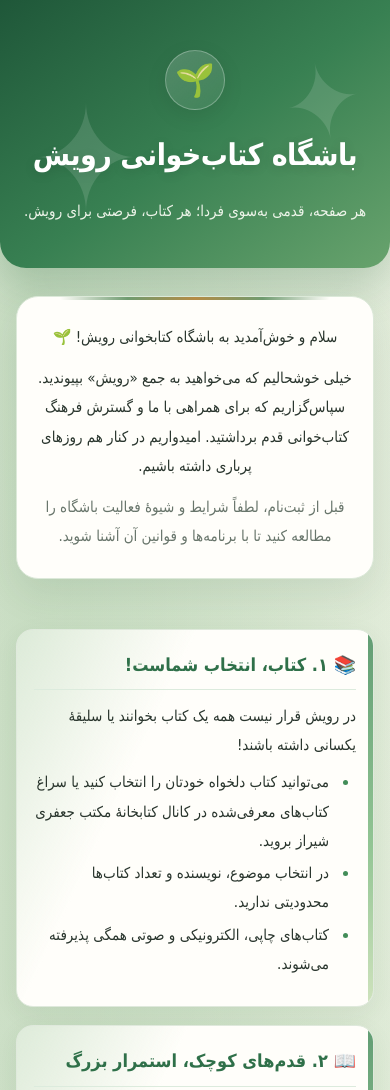
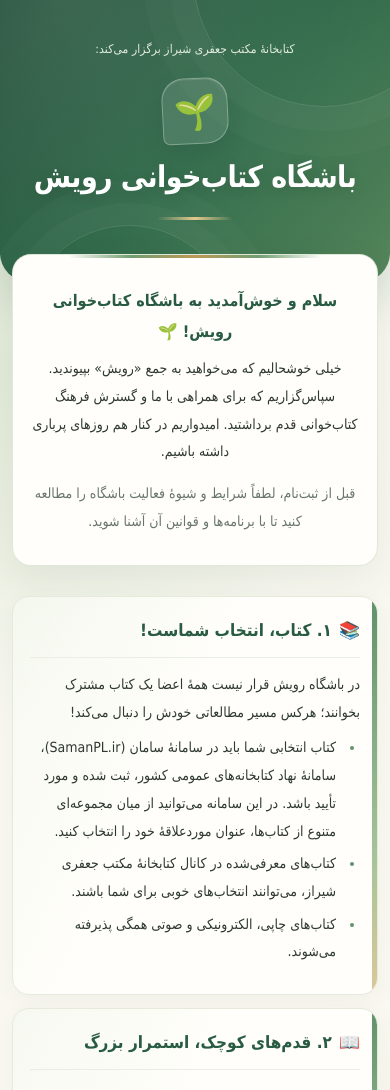
Before and after one commit to rooyesh7138/royesh-bookclub, a plain HTML site: page index.html in a window 390 px wide. Shown: the top 1090 px of the page. Drawn offline with Linux system fonts and the light colour scheme.

Commit message:
Add files via upload

```diff
--- a/index.html
+++ b/index.html
@@ -3,199 +3,247 @@
 <head>
   <meta charset="utf-8">
   <meta name="viewport" content="width=device-width, initial-scale=1">
-  <meta name="theme-color" content="#315c45">
-  <meta name="description" content="راهنمای عضویت و آشنایی با باشگاه کتاب‌خوانی رویش">
-  <title>باشگاه کتاب‌خوانی رویش</title>
+  <meta name="theme-color" content="#285b42">
+  <meta name="description" content="شرایط و شیوهٔ عضویت در باشگاه کتاب‌خوانی رویش">
+  <title>باشگاه کتاب‌خوانی رویش | آیین‌نامه عضویت</title>
   <style>
     :root {
-      --green: #2f7049;
-      --green-dark: #205438;
-      --green-soft: #e4f1e5;
-      --cream: #faf8f1;
+      --forest: #285b42;
+      --forest-deep: #1d4632;
+      --leaf: #6f9e70;
+      --leaf-light: #e8f0e5;
+      --mint: #f1f6ed;
+      --cream: #fbf9f2;
       --paper: #fffefa;
-      --ink: #29352d;
-      --muted: #68756b;
-      --line: #dfe9dc;
-      --gold: #b58b45;
-      --shadow: 0 14px 38px rgba(38, 82, 51, .10);
+      --ink: #2e3931;
+      --muted: #69766c;
+      --line: #e5eadd;
+      --gold: #bd9857;
+      --shadow: 0 14px 38px rgba(36, 73, 48, .075);
     }
     * { box-sizing: border-box; }
     html { scroll-behavior: smooth; }
-    ::selection { background: #d8e7d6; color: var(--green-dark); }
     body {
       margin: 0;
+      color: var(--ink);
       background:
-        radial-gradient(ellipse at 8% 5%, rgba(133, 184, 133, .38), transparent 26rem),
-        radial-gradient(ellipse at 94% 42%, rgba(188, 220, 183, .31), transparent 28rem),
-        radial-gradient(ellipse at 50% 100%, rgba(155, 197, 145, .23), transparent 31rem),
-        var(--cream);
-      color: var(--ink);
+        radial-gradient(circle at 5% 9%, rgba(169, 199, 157, .28), transparent 23rem),
+        radial-gradient(circle at 96% 34%, rgba(213, 225, 195, .32), transparent 25rem),
+        linear-gradient(180deg, #f7f7ee 0%, var(--cream) 38%, #f7f8f1 100%);
       font-family: Tahoma, "Segoe UI", Arial, sans-serif;
-      line-height: 2;
       font-size: 16px;
+      line-height: 2.05;
     }
-    .wrap { width: min(900px, calc(100% - 32px)); margin: 0 auto; }
-    header {
-      padding: 72px 20px 60px;
+    .hero {
+      position: relative;
+      overflow: hidden;
+      padding: 48px 20px 76px;
       text-align: center;
       color: #fff;
-      background: linear-gradient(145deg, #1f5739, #388052 52%, #68a36d);
-      border-radius: 0 0 38px 38px;
-      position: relative;
-      overflow: hidden;
-      box-shadow: 0 18px 42px rgba(36, 91, 55, .22);
+      background:
+        radial-gradient(ellipse at 15% 0%, rgba(255,255,255,.12), transparent 24rem),
+        linear-gradient(132deg, #1e4b35 0%, #2d6847 52%, #56865b 100%);
+      border-radius: 0 0 42px 42px;
+      box-shadow: 0 18px 44px rgba(31, 76, 50, .18);
     }
-    header::before, header::after {
-      content: "✦";
-      position: absolute;
-      color: rgba(255,255,255,.13);
-      font-size: 104px;
-      pointer-events: none;
-    }
-    header::before { top: 2px; right: 7%; transform: rotate(-12deg); }
-    header::after { bottom: -34px; left: 8%; font-size: 145px; }
-    .brand-mark {
-      display: inline-grid;
-      place-items: center;
-      width: 68px;
-      height: 68px;
-      margin-bottom: 8px;
-      border: 1px solid rgba(255,255,255,.28);
-      border-radius: 50%;
-      background: linear-gradient(145deg, rgba(255,255,255,.18), rgba(255,255,255,.06));
-      font-size: 36px;
-      line-height: 1.4;
-      box-shadow: 0 6px 22px rgba(0,0,0,.08);
-    }
-    h1 { margin: 8px 0 2px; font-size: clamp(30px, 6vw, 46px); letter-spacing: -.5px; text-shadow: 0 2px 12px rgba(0,0,0,.12); }
-    .slogan { margin: 12px auto 0; max-width: 620px; color: #edf4e9; font-size: clamp(15px, 3vw, 19px); }
-    .intro {
-      margin: 28px auto 0;
-      max-width: 720px;
-      background: var(--paper);
-      border: 1px solid #dce9d9;
-      border-radius: 22px;
-      padding: 26px clamp(18px, 4vw, 36px);
-      box-shadow: var(--shadow);
-      text-align: center;
-      position: relative;
-      overflow: hidden;
-    }
-    .intro::before {
+    .hero::before, .hero::after {
       content: "";
       position: absolute;
-      top: 0;
-      right: 12%;
-      left: 12%;
+      pointer-events: none;
+      border: 1px solid rgba(255,255,255,.13);
+      border-radius: 50%;
+    }
+    .hero::before {
+      width: 260px; height: 260px;
+      top: -155px; right: -65px;
+      box-shadow: 0 0 0 24px rgba(255,255,255,.025), 0 0 0 50px rgba(255,255,255,.02);
+    }
+    .hero::after {
+      width: 210px; height: 210px;
+      bottom: -155px; left: 6%;
+      box-shadow: 0 0 0 22px rgba(255,255,255,.025), 0 0 0 45px rgba(255,255,255,.02);
+    }
+    .hero-inner { position: relative; z-index: 1; }
+    .organizer {
+      margin: 0 auto 16px;
+      color: #e4eddf;
+      font-size: 14px;
+      letter-spacing: .1px;
+    }
+    .emblem {
+      width: 76px; height: 76px;
+      display: grid; place-items: center;
+      margin: 0 auto 10px;
+      border: 1px solid rgba(255,255,255,.3);
+      border-radius: 26px 26px 26px 8px;
+      background: rgba(255,255,255,.11);
+      box-shadow: inset 0 1px 0 rgba(255,255,255,.14), 0 10px 24px rgba(0,0,0,.08);
+      font-size: 39px;
+      transform: rotate(-3deg);
+    }
+    h1 {
+      margin: 9px 0 0;
+      font-size: clamp(30px, 5.5vw, 45px);
+      line-height: 1.5;
+      letter-spacing: -.6px;
+      text-shadow: 0 3px 15px rgba(0,0,0,.14);
+    }
+    .hero-rule {
+      width: 76px; height: 3px;
+      margin: 18px auto 0;
+      border-radius: 10px;
+      background: linear-gradient(90deg, transparent, #e4c98e, transparent);
+    }
+    .container { width: min(900px, calc(100% - 34px)); margin: 0 auto; }
+    .welcome {
+      position: relative;
+      margin: -34px auto 30px;
+      padding: 27px clamp(19px, 4vw, 38px);
+      max-width: 790px;
+      text-align: center;
+      background: var(--paper);
+      border: 1px solid rgba(222, 232, 216, .95);
+      border-radius: 24px;
+      box-shadow: var(--shadow);
+    }
+    .welcome::before {
+      content: "";
+      position: absolute;
+      top: 0; left: 15%; right: 15%;
       height: 3px;
       border-radius: 0 0 8px 8px;
-      background: linear-gradient(90deg, transparent, #6f9b70, #b58b45, #6f9b70, transparent);
+      background: linear-gradient(90deg, transparent, var(--leaf), var(--gold), var(--leaf), transparent);
     }
-    .intro p { margin: 0 0 12px; }
-    .intro p:last-child { margin-bottom: 0; color: var(--muted); }
-    main { padding: 32px 0 58px; }
+    .welcome p { margin: 7px 0; }
+    .welcome p:first-child { color: var(--forest); font-weight: 700; font-size: 18px; }
+    .welcome p:last-child { color: var(--muted); font-size: 14px; margin-top: 14px; }
+    main { padding: 0 0 54px; }
     .section {
-      background: var(--paper);
+      position: relative;
+      margin: 17px 0;
+      padding: 23px clamp(18px, 4vw, 34px) 24px;
+      overflow: hidden;
+      background: linear-gradient(115deg, rgba(245, 249, 241, .72), var(--paper) 42%);
       border: 1px solid var(--line);
-      border-radius: 20px;
-      padding: 23px clamp(17px, 4vw, 32px);
-      margin: 18px 0;
-      box-shadow: 0 7px 24px rgba(38, 82, 51, .065);
-      background: linear-gradient(115deg, rgba(242, 249, 240, .48), var(--paper) 34%);
-      scroll-margin-top: 20px;
-      position: relative;
-      overflow: hidden;
+      border-radius: 21px;
+      box-shadow: 0 7px 23px rgba(42, 73, 48, .045);
       transition: transform .2s ease, box-shadow .2s ease, border-color .2s ease;
     }
     .section::before {
       content: "";
       position: absolute;
-      top: 0;
-      right: 0;
+      top: 0; bottom: 0; right: 0;
       width: 5px;
-      height: 100%;
-      background: linear-gradient(180deg, #398451, #78b77b 58%, #c3dcae);
-      opacity: .8;
+      background: linear-gradient(180deg, #4e855b, #9bbd8e 65%, #d7c28d);
+      opacity: .9;
     }
     .section:hover {
       transform: translateY(-2px);
-      border-color: #bcd8bc;
-      box-shadow: 0 13px 30px rgba(38, 82, 51, .11);
+      border-color: #d2e0cf;
+      box-shadow: 0 12px 28px rgba(42, 73, 48, .075);
     }
     h2 {
-      color: var(--green);
+      display: flex;
+      align-items: center;
+      gap: 9px;
+      margin: 0 0 13px;
+      padding: 0 0 11px;
+      color: var(--forest);
       font-size: 20px;
       line-height: 1.8;
-      margin: 0 0 12px;
-      padding-bottom: 8px;
-      border-bottom: 1px solid #dcebdd;
+      border-bottom: 1px solid #e9eee4;
     }
+    h2 .heading-text { display: inline; }
     p { margin: 8px 0; }
-    ul, ol { padding-right: 24px; margin: 8px 0; }
-    li { padding-right: 3px; margin: 3px 0; }
-    .numbered { list-style: decimal; }
-    li::marker { color: #438d58; }
-    .numbered li::marker { color: var(--gold); font-weight: 700; }
-    .highlight {
-      background: linear-gradient(100deg, #eaf5e8, #e1f0e1);
-      border-right: 4px solid #4b9a61;
-      padding: 12px 16px;
+    ul, ol { margin: 8px 0; padding-right: 25px; }
+    li { padding-right: 3px; margin: 5px 0; }
+    li::marker { color: #65916a; }
+    ol li::marker { color: var(--gold); font-weight: 700; }
+    .reminder {
+      margin: 14px 0 12px;
+      padding: 9px 14px;
+      color: var(--forest-deep);
+      background: #edf4e9;
+      border-right: 3px solid #77a477;
       border-radius: 10px;
-      margin: 14px 0;
+      font-weight: 700;
     }
-    .fee {
-      color: var(--green-dark);
+    .closing {
+      margin: 26px auto 0;
+      padding: 28px clamp(18px, 4vw, 36px);
+      text-align: center;
+      color: #fff;
+      background: linear-gradient(135deg, #285b42, #477a51);
+      border-radius: 24px;
+      box-shadow: 0 14px 32px rgba(38, 84, 53, .14);
+    }
+    .closing p { margin: 7px 0; }
+    .closing .slogan {
+      margin-top: 16px;
+      color: #f3e6c8;
       font-weight: 700;
-      background: #f5f0e3;
-      border-radius: 10px;
-      padding: 2px 8px;
-      white-space: nowrap;
+      font-size: 18px;
     }
     footer {
+      padding: 22px 16px 32px;
       text-align: center;
-      padding: 26px 16px 40px;
-      color: var(--green);
+      color: var(--forest);
       font-weight: 700;
-      border-top: 1px solid rgba(49,92,69,.16);
-      background: linear-gradient(90deg, rgba(225,241,222,.62), rgba(255,255,255,.48), rgba(225,241,222,.62));
+      font-size: 14px;
     }
-    footer .leaf { font-size: 22px; }
+    footer span { display: block; font-size: 23px; margin-bottom: 2px; }
     @media (max-width: 600px) {
-      body { font-size: 15px; line-height: 1.95; }
-      header { padding: 50px 16px 42px; border-radius: 0 0 26px 26px; }
-      .brand-mark { width: 60px; height: 60px; font-size: 32px; }
-      .section { padding-top: 19px; padding-bottom: 19px; border-radius: 17px; }
-      h2 { font-size: 18px; }
+      body { font-size: 14px; line-height: 1.98; }
+      .hero { padding: 38px 16px 62px; border-radius: 0 0 29px 29px; }
+      .emblem { width: 66px; height: 66px; font-size: 34px; border-radius: 22px 22px 22px 7px; }
+      .organizer { font-size: 12px; }
+      .container { width: min(100% - 24px, 900px); }
+      .welcome { margin-top: -28px; padding: 23px 17px; border-radius: 19px; }
+      .welcome p:first-child { font-size: 16px; }
+      .section { margin: 13px 0; padding: 18px 17px 20px; border-radius: 17px; }
+      h2 { font-size: 17px; gap: 7px; }
+      ul, ol { padding-right: 21px; }
+      .closing { padding: 24px 17px; border-radius: 19px; }
+      .closing .slogan { font-size: 16px; }
+    }
+    @media print {
+      body { background: #fff; }
+      .hero, .closing { print-color-adjust: exact; -webkit-print-color-adjust: exact; }
+      .section, .welcome { box-shadow: none; break-inside: avoid; }
+      .section:hover { transform: none; }
     }
   </style>
 </head>
 <body>
-  <header>
-    <div class="brand-mark" aria-hidden="true">🌱</div>
-    <h1>باشگاه کتاب‌خوانی رویش</h1>
-    <p class="slogan">هر صفحه، قدمی به‌سوی فردا؛ هر کتاب، فرصتی برای رویش.</p>
+  <header class="hero">
+    <div class="hero-inner">
+      <p class="organizer">کتابخانهٔ مکتب جعفری شیراز برگزار می‌کند:</p>
+      <div class="emblem" aria-hidden="true">🌱</div>
+      <h1>باشگاه کتاب‌خوانی رویش</h1>
+      <div class="hero-rule"></div>
+    </div>
   </header>
 
-  <div class="wrap">
-    <section class="intro">
-      <p>سلام و خوش‌آمدید به باشگاه کتابخوانی رویش! 🌱</p>
+  <div class="container">
+    <section class="welcome">
+      <p>سلام و خوش‌آمدید به باشگاه کتاب‌خوانی رویش! 🌱</p>
       <p>خیلی خوشحالیم که می‌خواهید به جمع «رویش» بپیوندید. سپاس‌گزاریم که برای همراهی با ما و گسترش فرهنگ کتاب‌خوانی قدم برداشتید. امیدواریم در کنار هم روزهای پرباری داشته باشیم.</p>
       <p>قبل از ثبت‌نام، لطفاً شرایط و شیوهٔ فعالیت باشگاه را مطالعه کنید تا با برنامه‌ها و قوانین آن آشنا شوید.</p>
     </section>
 
     <main>
       <section class="section">
-        <h2>📚 ۱. کتاب، انتخاب شماست!</h2>
-        <p>در رویش قرار نیست همه یک کتاب بخوانند یا سلیقهٔ یکسانی داشته باشند!</p>
+        <h2>📚 <span class="heading-text">۱. کتاب، انتخاب شماست!</span></h2>
+        <p>در باشگاه رویش قرار نیست همهٔ اعضا یک کتاب مشترک بخوانند؛ هرکس مسیر مطالعاتی خودش را دنبال می‌کند!</p>
         <ul>
-          <li>می‌توانید کتاب دلخواه خودتان را انتخاب کنید یا سراغ کتاب‌های معرفی‌شده در کانال کتابخانهٔ مکتب جعفری شیراز بروید.</li>
-          <li>در انتخاب موضوع، نویسنده و تعداد کتاب‌ها محدودیتی ندارید.</li>
+          <li>کتاب انتخابی شما باید در سامانهٔ سامان (SamanPL.ir)، سامانهٔ نهاد کتابخانه‌های عمومی کشور، ثبت شده و مورد تأیید باشد. در این سامانه می‌توانید از میان مجموعه‌ای متنوع از کتاب‌ها، عنوان موردعلاقهٔ خود را انتخاب کنید.</li>
+          <li>کتاب‌های معرفی‌شده در کانال کتابخانهٔ مکتب جعفری شیراز، می‌توانند انتخاب‌های خوبی برای شما باشند.</li>
           <li>کتاب‌های چاپی، الکترونیکی و صوتی همگی پذیرفته می‌شوند.</li>
         </ul>
       </section>
 
       <section class="section">
-        <h2>📖 ۲. قدم‌های کوچک، استمرار بزرگ</h2>
+        <h2>📖 <span class="heading-text">۲. قدم‌های کوچک، استمرار بزرگ</span></h2>
         <p>برای اینکه مطالعه به بخشی از برنامهٔ روزانه‌مان تبدیل شود، یک برنامهٔ تدریجی در نظر گرفته‌ایم:</p>
         <ul>
           <li>۱۵ روز نخست: روزانه حداقل ۵ صفحه.</li>
@@ -205,16 +253,17 @@
       </section>
 
       <section class="section">
-        <h2>🧩 ۳. مأموریت‌های روزانه؛ کمی فکر، کمی خلاقیت!</h2>
+        <h2>🧩 <span class="heading-text">۳. هر روز، یک مأموریت!</span></h2>
         <p>هر روز یک مأموریت مطالعاتی در کانال منتشر می‌شود که پاسخ‌دادن به آن برای همهٔ اعضا الزامی است.</p>
         <p>نگران نباشید! قرار نیست با سؤال‌های پیچیده و امتحان‌های سخت روبه‌رو شوید؛ مأموریت‌ها فرصتی هستند تا کمی دقیق‌تر به کتاب نگاه کنیم، درباره‌اش فکر کنیم و برداشت خودمان را با دیگران به اشتراک بگذاریم.</p>
       </section>
 
       <section class="section">
-        <h2>📝 ۴. گزارش روزانه؛ ثبت قدم‌های رویش</h2>
+        <h2>📝 <span class="heading-text">۴. گزارش روزانه؛ ثبت قدم‌های رویش</span></h2>
         <p>پس از مطالعه، باید گزارش روزانهٔ خود را در قسمت نظرات (کامنت‌های) پست همان روز در کانال باشگاه ارسال کنید.</p>
+        <p class="reminder">یادآوری: پیام‌رسان بلهٔ خود را به‌روزرسانی بفرمایید!</p>
         <p>گزارش شما باید شامل این موارد باشد:</p>
-        <ol class="numbered">
+        <ol>
           <li>نام و نام خانوادگی</li>
           <li>نام کتاب در حال مطالعه</li>
           <li>تعداد صفحات مطالعه‌شده</li>
@@ -224,13 +273,13 @@
       </section>
 
       <section class="section">
-        <h2>⏰ ۵. نظم در مطالعه؛ همراه با فرصت جبران</h2>
+        <h2>⏰ <span class="heading-text">۵. نظم در مطالعه؛ همراه با فرصت جبران</span></h2>
         <p>برای انجام سهمیهٔ روزانه، ۲۴ ساعت فرصت دارید. اگر به هر دلیلی نتوانستید در این بازه سهمیهٔ خود را تکمیل کنید، ۲۴ ساعت دیگر برای جبران فرصت خواهید داشت.</p>
         <p>در صورت تکمیل‌نشدن سهمیه در مهلت دوم، یک اخطار ثبت می‌شود. توجه داشته باشید که دریافت سه اخطار در طول یک ماه، به حذف عضویت از باشگاه منجر خواهد شد.</p>
       </section>
 
       <section class="section">
-        <h2>🏅 ۶. امتیاز بگیر، نشان بگیر!</h2>
+        <h2>🏅 <span class="heading-text">۶. بخوان، امتیاز بگیر!</span></h2>
         <p>در رویش، استمرار و تلاش شما دیده می‌شود:</p>
         <ul>
           <li>انجام سهمیهٔ روزانه: ۵ امتیاز.</li>
@@ -242,33 +291,36 @@
       </section>
 
       <section class="section">
-        <h2>🎁 ۷. جایزه‌ای برای همراهی!</h2>
-        <p>در پایان هر ماه، میان تمام اعضایی که تا پایان آن ماه عضویتشان برقرار است، قرعه‌کشی برگزار می‌شود و یک نفر به‌عنوان برندهٔ جایزه انتخاب خواهد شد.</p>
+        <h2>🎁 <span class="heading-text">۷. برندهٔ جایزه باش!</span></h2>
+        <p>شاید برندهٔ جایزهٔ این ماه، شما باشید!</p>
+        <p>در پایان هر ماه، جوایز ویژه‌ای به اعضای باشگاه اهدا می‌شود تا تلاش و همراهی شما با رویش، با خاطره‌ای شیرین همراه شود.</p>
+        <p>پس مطالعه کنید، همراه رویش بمانید و شانس خود را برای برنده‌شدن امتحان کنید!</p>
       </section>
 
       <section class="section">
-        <h2>🌿 ۸. دورهمی‌های دوستانه و برنامه‌های خلاقانه</h2>
+        <h2>🌿 <span class="heading-text">۸. فراتر از کتاب‌خوانی!</span></h2>
         <p>رویش فقط به خواندن و گزارش‌دادن محدود نمی‌شود! در کنار برنامهٔ اصلی، دورهمی‌های دوستانه، نشست‌های کتاب‌خوانی، معرفی و تبادل کتاب و فعالیت‌های فرهنگی و خلاقانه نیز خواهیم داشت.</p>
         <p>اعضا می‌توانند در ایده‌پردازی، طراحی و اجرای این برنامه‌ها مشارکت کنند.</p>
       </section>
 
       <section class="section">
-        <h2>👨‍👩‍👧 ۹. شرایط عضویت و همراهی</h2>
+        <h2>👨‍👩‍👧 <span class="heading-text">۹. عضویت و همراهی</span></h2>
         <ul>
           <li>عضویت برای تمام علاقه‌مندان به کتاب و مطالعه، از گروه‌های سنی مختلف، امکان‌پذیر است.</li>
+          <li>در رویش، اعضای یک خانواده می‌توانند با پرداخت یک حق عضویت مشترک همراه ما باشند؛ البته ثبت‌نام و گزارش مطالعاتی هر فرد باید به‌صورت جداگانه انجام شود.</li>
           <li>حق عضویت ماهانه ۵۰ هزار تومان است.</li>
-          <li>امکان عضویت خانوادگی نیز وجود دارد و اعضای یک خانواده می‌توانند به‌صورت مشترک در باشگاه عضو شوند و یک حق عضویت پرداخت کنند.</li>
         </ul>
       </section>
 
-      <section class="intro">
+      <section class="closing">
         <p>اگر همهٔ موارد را مطالعه کرده‌اید و با شرایط عضویت موافق هستید، خوشحال می‌شویم شما را در جمع رویش ببینیم.</p>
-        <p><strong>رویش؛ هر روز یک قدم، هر کتاب یک جهان! 🌱</strong></p>
+        <p class="slogan">رویش؛ از دانایی تا توانایی، از استعداد تا شکوفایی 🌱</p>
       </section>
     </main>
   </div>
+
   <footer>
-    <div class="leaf">🌱</div>
+    <span>🌱</span>
     باشگاه کتاب‌خوانی رویش
   </footer>
 </body>
```
